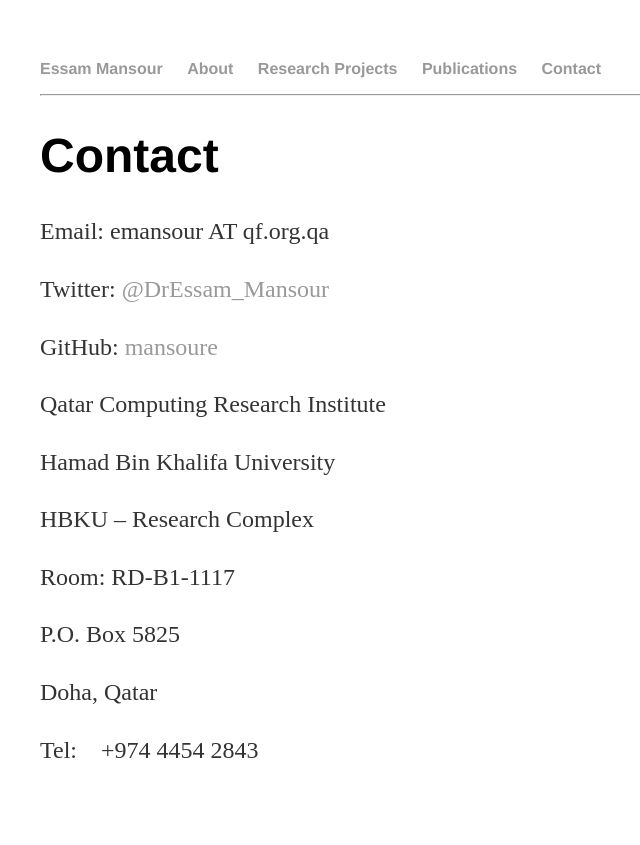
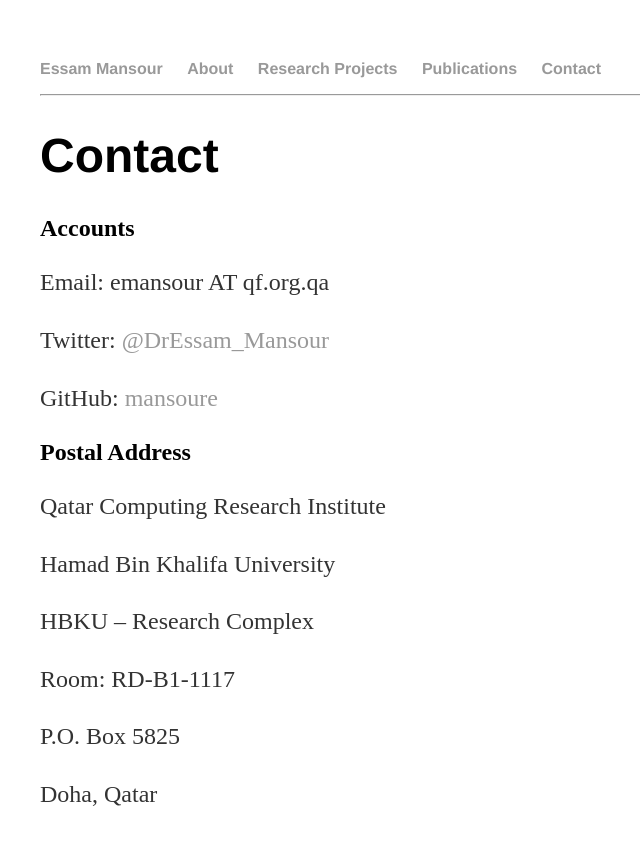
Before and after one commit to mansoure/mansoure.github.io, a Jekyll site: the page built from contact/index.md, in a window 1280 px wide. Shown: the top 845 px of the page, without its empty margins (152-792 px from the left). Built offline with Jekyll 4.4.1, drawn with Linux system fonts in a browser that asks for light colours.

Commit message:
Update index.md

```diff
--- a/contact/index.md
+++ b/contact/index.md
@@ -5,12 +5,16 @@
 
 # Contact
 
+## Accounts
+
 Email: emansour AT qf.org.qa
 
 Twitter: [@DrEssam_Mansour](https://twitter.com/DrEssam_Mansour)
 
 GitHub: [mansoure](https://github.com/mansoure/)
 
+
+## Postal Address
 
 Qatar Computing Research Institute
 
@@ -23,5 +27,3 @@
 P.O. Box 5825
 
 Doha, Qatar
-
-Tel:    +974 4454 2843
```
